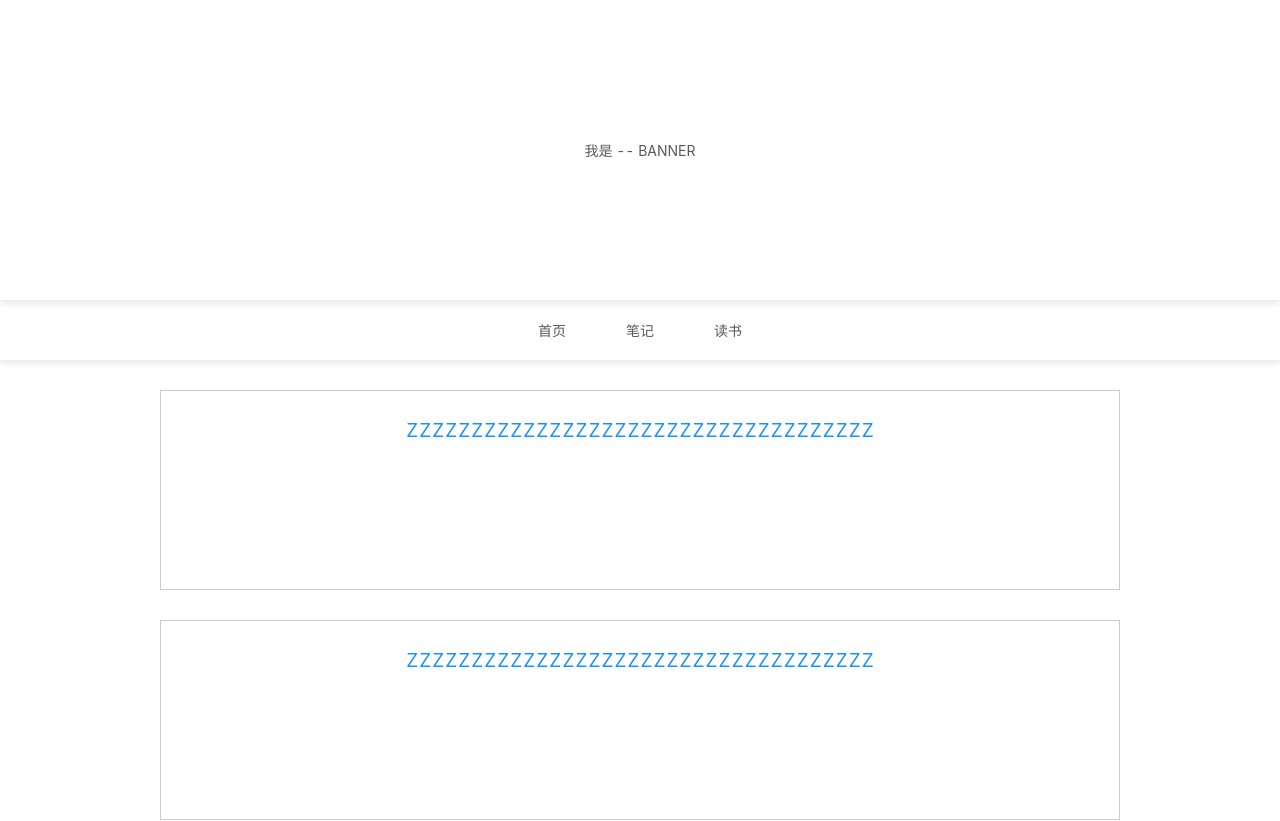
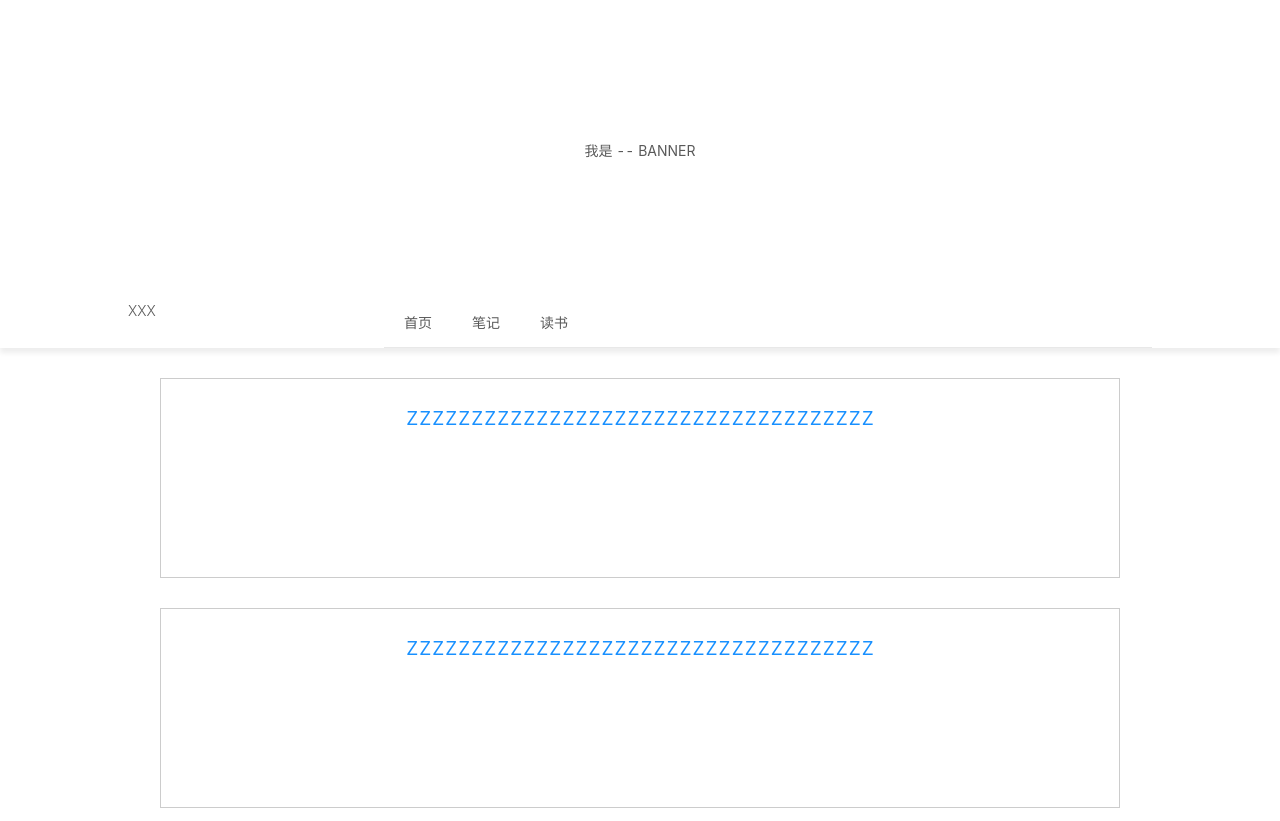
Before and after one commit to xuCesar/react-webapp, a React (Create React App) app: page / in a window 1280 px wide. Shown: the top 821 px of the page. Built offline with nearby package versions, Linux system fonts and the light colour scheme.

Commit message:
修改导航

```diff
--- a/src/components/banner/index.scss
+++ b/src/components/banner/index.scss
@@ -4,5 +4,5 @@
   display: flex;
   justify-content: center;
   align-items: center;
-  box-shadow: 0 5px 5px #eee;
+  // box-shadow: 0 5px 5px #eee;
 }
--- a/src/components/nav/Nav.js
+++ b/src/components/nav/Nav.js
@@ -1,4 +1,5 @@
 import React, { Component } from 'react'
+import { Row, Col, Menu, Icon } from 'antd'
 import { withRouter } from 'react-router-dom'
 import './index.scss'
 
@@ -18,11 +19,23 @@ class Nav extends Component {
   render() {
     return (
       <div className='nav-wrap'>
-        <ul className='nav-list'>
-          <li onClick={this.handleClickNav}>首页</li>
-          <li>笔记</li>
-          <li>读书</li>
-        </ul>
+
+        <Row className='nav-bar' align='middle' justify='center'>
+          {/* <Col  xs={24} sm={24} md={10} lg={10} xl={10}>
+              <span className="header-logo">XXX</span>
+          </Col> */}
+          <Col span={6}>
+          <span className="header-logo">XXX</span>
+          </Col>
+          <Col className='nav-list' span={18}>
+            <Menu mode='horizontal'>
+              <Menu.Item onClick={this.handleClickNav}> 首页 </Menu.Item>
+              <Menu.Item> 笔记 </Menu.Item>
+              <Menu.Item> 读书 </Menu.Item>
+            </Menu>
+          </Col>
+
+        </Row>
       </div>
     )
   }
--- a/src/components/nav/index.scss
+++ b/src/components/nav/index.scss
@@ -1,17 +1,15 @@
 .nav-wrap{
   width: 100%;
-  height: 60px;
-  display: flex;
-  justify-content: center;
-  align-items: center;
   box-shadow: 0 5px 5px #eee;
 }
 
+.nav-bar{
+  width: 100%;
+  max-width: 1024px;
+  margin: 0 auto;
+  font-weight: 300;
+}
+
 .nav-list{
-  display: flex;
-  margin: 0;
-  padding: 0;
-  li{
-    padding: 0 30px;
-  }
+
 }
```
